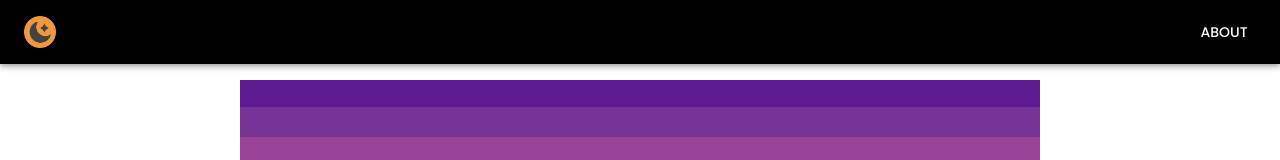
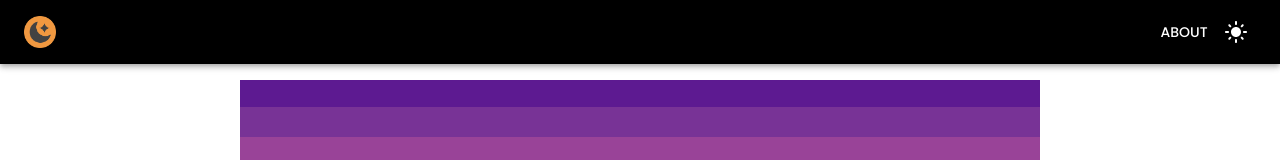
Before and after one commit to spacecowboy-app/Spacecowboy, a Next.js app: page / in a window 1280 px wide. Shown: the top 160 px of the page. Built offline with nearby package versions, Linux system fonts and the light colour scheme.

Commit message:
Put theme selector in application bar

```diff
--- a/components/appheader.tsx
+++ b/components/appheader.tsx
@@ -23,6 +23,7 @@ import Toolbar from "@mui/material/Toolbar";
 import Link from "next/link"
 
 import Logo from "@/images/logo.png";
+import ThemeSelector from "./themeselector/themeselector";
 
 
 export default function ApplicationHeader(): JSX.Element
@@ -37,6 +38,7 @@ export default function ApplicationHeader(): JSX.Element
                         </IconButton>
                         <Box sx={{ flexGrow: 1 }} ></Box>
                         <Button color="inherit" href="/about" LinkComponent={Link}>About</Button>
+                        <ThemeSelector />
                     </Toolbar>
                 </AppBar>
             </Box>
```
